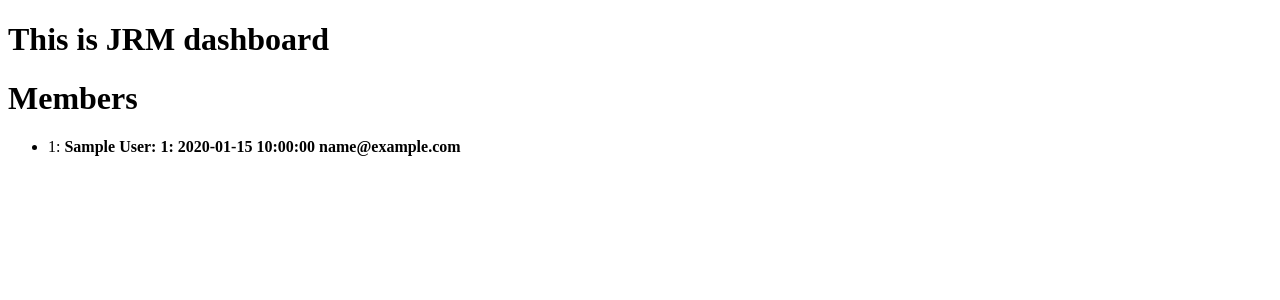
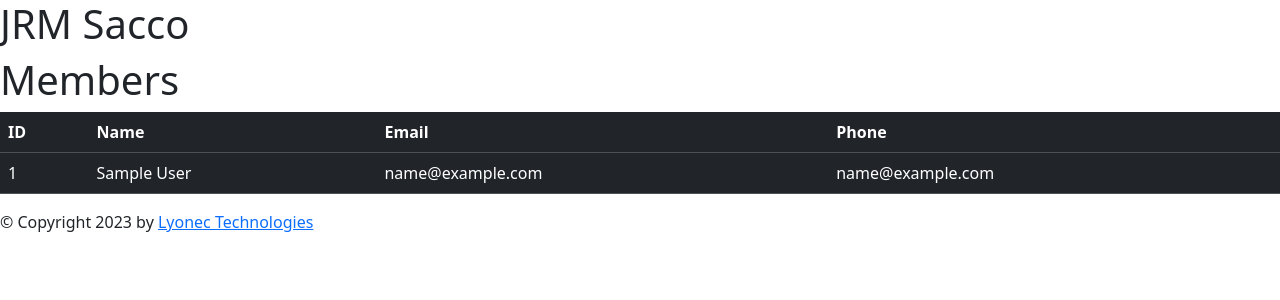
Before and after one commit to CzarProCoder/JRM, a Flask app: template web_dynamic/templates/dashboard/members.html in a window 1280 px wide. Shown: the top 300 px of the page. Run offline with Flask 3, Linux system fonts and the light colour scheme; the template is opened without the code that fills it: most values are stand-ins (such as "Sample title", 1, 10 or a date in 2020).

Commit message:
Update members table

```diff
--- a/web_dynamic/templates/dashboard/dashboard_base.html
+++ b/web_dynamic/templates/dashboard/dashboard_base.html
@@ -0,0 +1,15 @@
+<!DOCTYPE html>
+<html lang="en">
+<head>
+    <meta charset="UTF-8">
+    <meta name="viewport" content="width=device-width, initial-scale=1.0">
+    <title>{% block title %} {% endblock %}</title>
+    <link href="https://cdn.jsdelivr.net/npm/bootstrap@5.3.1/dist/css/bootstrap.min.css" rel="stylesheet" integrity="sha384-4bw+/aepP/YC94hEpVNVgiZdgIC5+VKNBQNGCHeKRQN+PtmoHDEXuppvnDJzQIu9" crossorigin="anonymous">
+</head>
+<body>
+    {% block body %}
+    {% endblock %}
+    <footer>&copy; Copyright 2023 by <a href="http://lyonec.com/">Lyonec Technologies</footer>
+    <script src="https://cdn.jsdelivr.net/npm/bootstrap@5.3.1/dist/js/bootstrap.bundle.min.js" integrity="sha384-HwwvtgBNo3bZJJLYd8oVXjrBZt8cqVSpeBNS5n7C8IVInixGAoxmnlMuBnhbgrkm" crossorigin="anonymous"></script>
+</body>
+</html>
--- a/web_dynamic/templates/dashboard/members.html
+++ b/web_dynamic/templates/dashboard/members.html
@@ -1,18 +1,37 @@
-<!DOCTYPE html>
-<html lang="en">
-<head>
-    <meta charset="UTF-8">
-    <meta name="viewport" content="width=device-width, initial-scale=1.0">
-    <title>JRM dashboard</title>
-</head>
-<body>
-    <h1>This is JRM dashboard</h1>
-    <H1>Members</H1>
-    <UL>
-    {% for member in members.values() %}
-        <LI>{{ member.id }}: <B>{{ member.first_name +" " + member.last_name }}:
-            {{ member.national_id }}: {{ member.dob }} {{ member.email }}</B></LI>
-    {% endfor %}
-    </UL>
-</body>
-</html>
+{% extends "dashboard/dashboard_base.html" %}
+
+{% block title %}
+JRM SACCO
+{% endblock %}
+
+{% block body %}
+    <h1>JRM Sacco</h1>
+    <h1>Members</h1>
+    <table class="table table-hover table-dark">
+        <thead>
+          <tr>
+            <th scope="col">ID</th>
+            <th scope="col">Name</th>
+            <th scope="col">Email</th>
+            <th scope="col">Phone</th>
+          </tr>
+        </thead>
+        <tbody>
+            {% for member in members.values() %}
+            <tr>
+                <!-- <th scope="row">1</th> -->
+                <td>{{ member.id }}</td>
+                <td>{{ member.first_name }} {{ member.last_name }}</td>
+                <td>{{ member.email }}</td>
+                <td>{{ member.email }}</td>
+            </tr>
+            {% endfor %}
+        </tbody>
+      </table>
+    <!-- <ul>
+        {% for member in members.values() %}
+            <li>{{ member.id }}: <b>{{ member.first_name }} {{ member.last_name }}:
+                {{ member.national_id }}: {{ member.dob }} {{ member.email }}</b></li>
+        {% endfor %}
+    </ul> -->
+{% endblock %}
```
